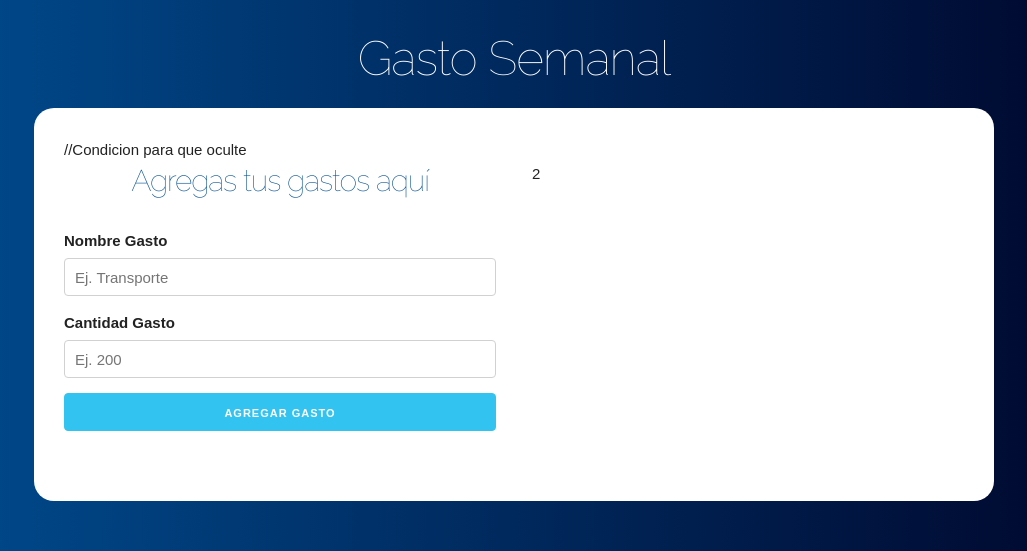
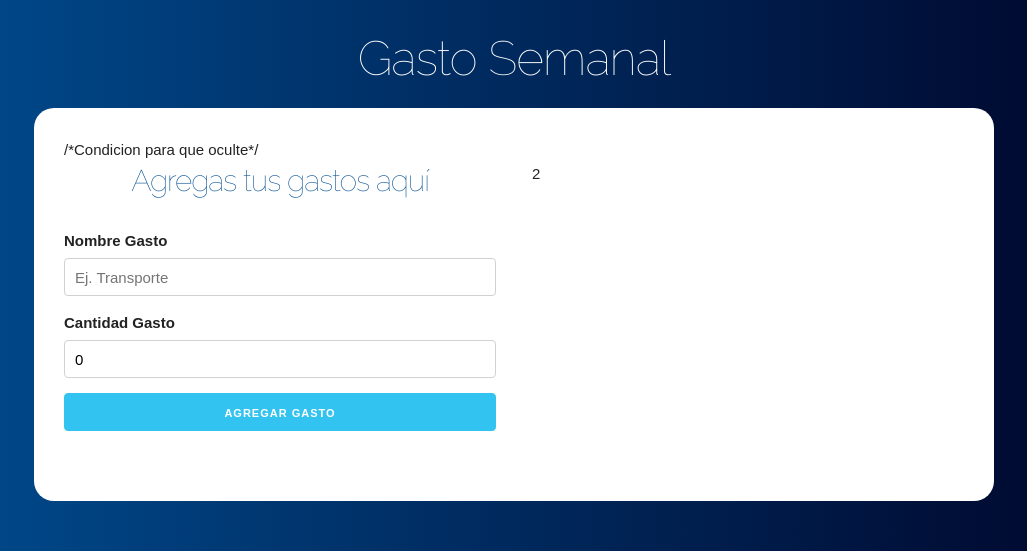
Before and after one commit to Alejandro-Ochando/administrador_presupuesto, a React (Create React App) app: page / in a window 1280 px wide. Both pictures are taken after typing "5" into the empty fields and a click on the input "Definir Presupuesto". Shown: the top 551 px of the page, without its empty margins (126-1153 px from the left). Built offline with nearby package versions, Linux system fonts and the light colour scheme.

Commit message:
Creando el State para los Gastos

```diff
--- a/src/App.js
+++ b/src/App.js
@@ -18,7 +18,7 @@ function App() {
           <h1>Gasto Semanal</h1>
 
           <div className="contenido-principal contenido">
-            //Condicion para que oculte
+            /*Condicion para que oculte*/
             { mostrarPregunta ?
             (
               <Pregunta
--- a/src/components/Formulario.js
+++ b/src/components/Formulario.js
@@ -1,9 +1,27 @@
 import React, { useState } from 'react';
 
 const Formulario = () => {
+
+    const [ nombre, guardarGasto ] = useState('');
+    const [ cantidad, guardarCantidad ] = useState(0);
+
+    //Cuando el usuario agrega un gasto
+    const agregarGasto = e => {
+        e.preventDefault();
+
+        //validar
+
+        //construir el gasto
+
+        //pasar el gasto al componente principal
+
+    }
+
     return (
 
-        <form>
+        <form
+            onSubmit={agregarGasto}
+        >
             <h2>Agregas tus gastos aquí</h2>
 
             <div className="campo">
@@ -12,6 +30,8 @@ const Formulario = () => {
                     type="text"
                     className="u-full-width"
                     placeholder="Ej. Transporte"
+                    value={nombre} //Valor inicial
+                    onChange={e => guardarGasto(e.target.value)}
                 />
                 <label>Cantidad Gasto</label>
 
@@ -19,6 +39,8 @@ const Formulario = () => {
                     type="number"
                     className="u-full-width"
                     placeholder="Ej. 200"
+                    value={cantidad}
+                    onChange={e => guardarCantidad(parseInt(e.target.value, 10))}
                 />
                 <input
                     type="submit"
```
